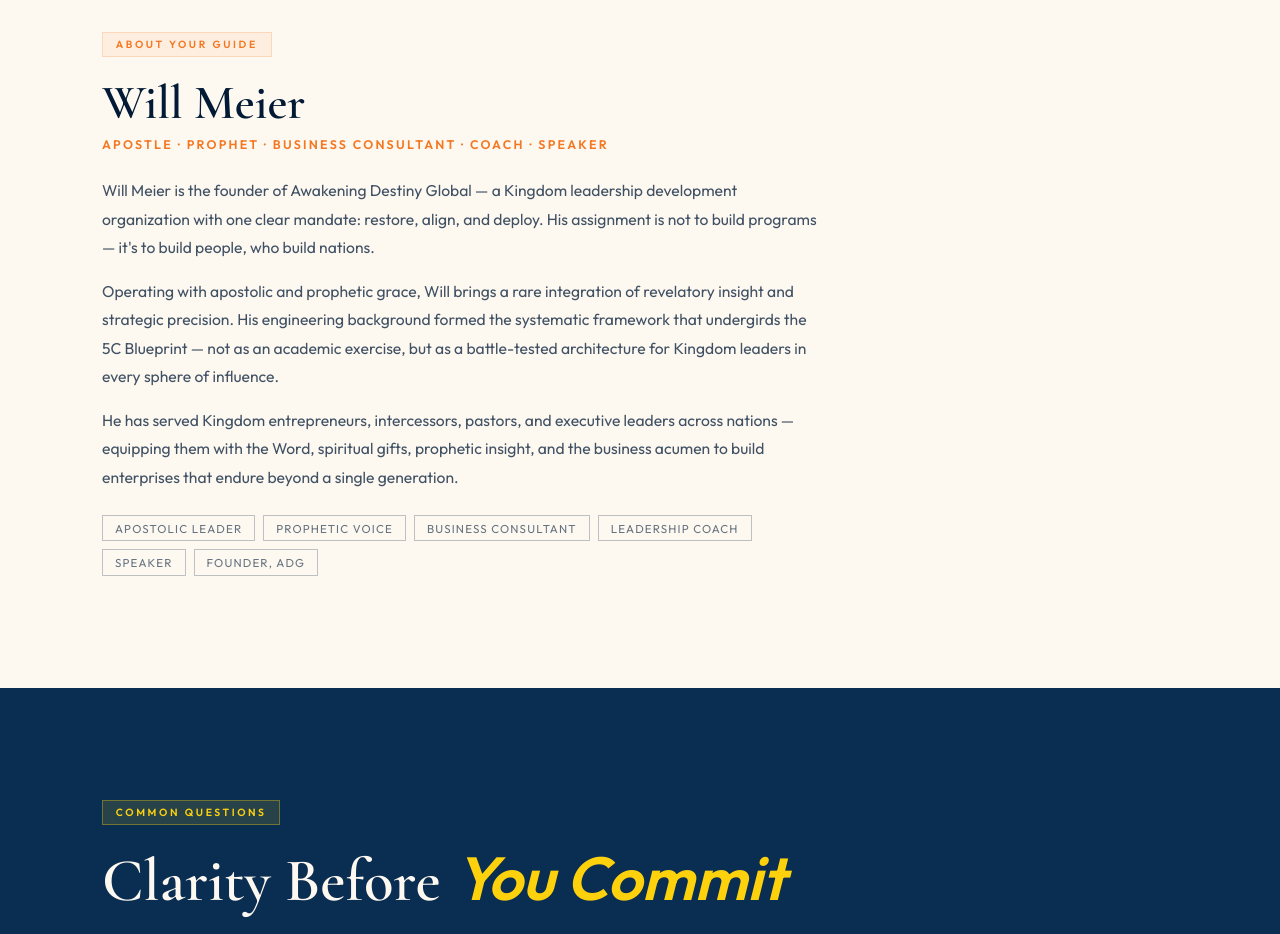
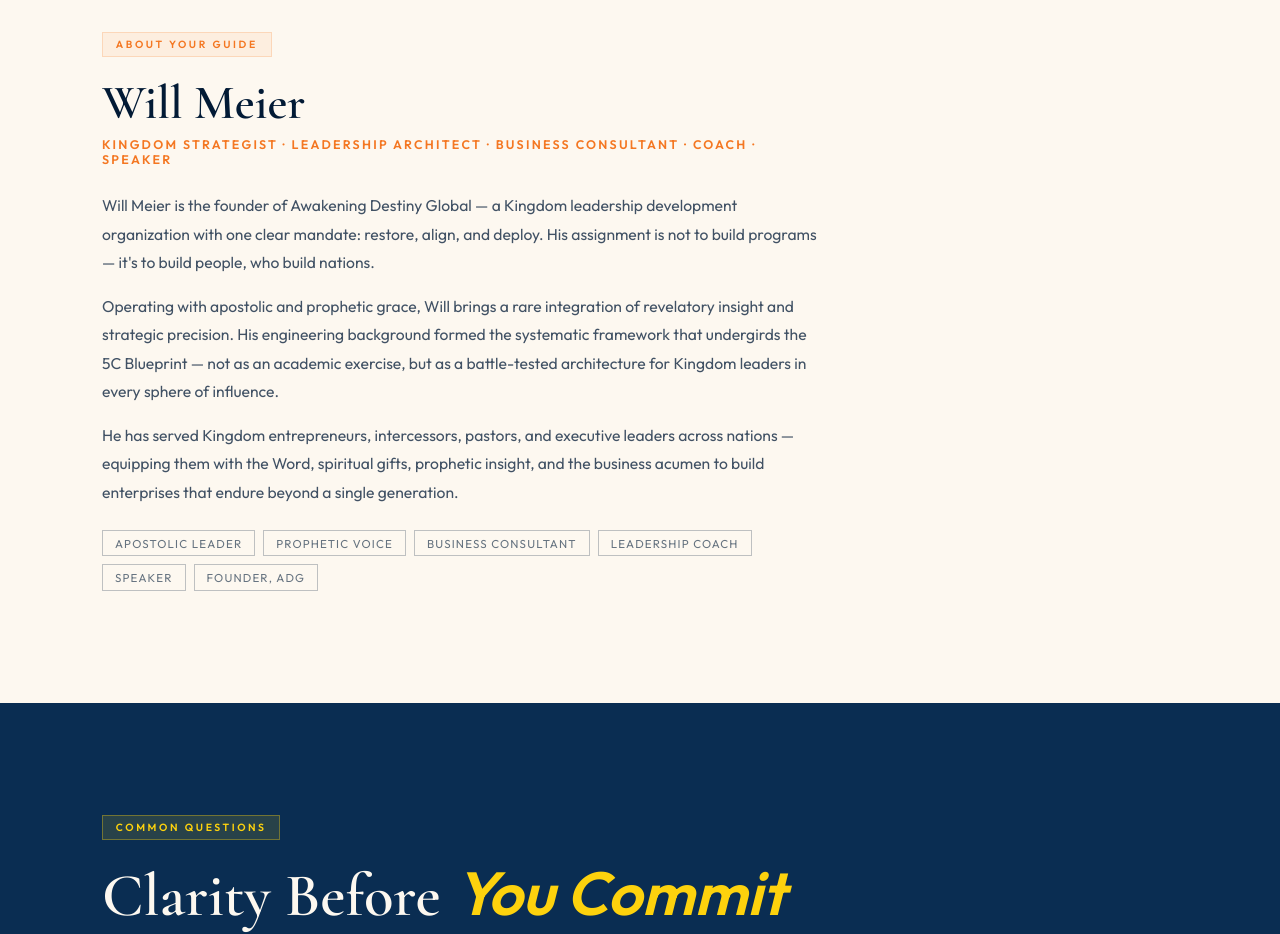
Before and after one commit to drwill888/adg-training-portal, a Next.js app: page / in a window 1280 px wide. Shown: the part 9180-10114 px from the top of the page. Built offline with nearby package versions, Linux system fonts and the light colour scheme; no server answers.

Commit message:
Update leader title: remove Apostle/Prophet, add Kingdom Strategist/Leadership Architect
https://claude.ai/code/session_01QYKzCivDuzfoh9ZrjiDk7s

```diff
--- a/pages/index.js
+++ b/pages/index.js
@@ -472,7 +472,7 @@ export default function LandingPage() {
               <div className="leader-content">
                 <div className="section-badge orange">About Your Guide</div>
                 <h2>Will Meier</h2>
-                <div className="leader-title">Apostle · Prophet · Business Consultant · Coach · Speaker</div>
+                <div className="leader-title">Kingdom Strategist · Leadership Architect · Business Consultant · Coach · Speaker</div>
                 <p>Will Meier is the founder of Awakening Destiny Global — a Kingdom leadership development organization with one clear mandate: restore, align, and deploy. His assignment is not to build programs — it&apos;s to build people, who build nations.</p>
                 <p>Operating with apostolic and prophetic grace, Will brings a rare integration of revelatory insight and strategic precision. His engineering background formed the systematic framework that undergirds the 5C Blueprint — not as an academic exercise, but as a battle-tested architecture for Kingdom leaders in every sphere of influence.</p>
                 <p>He has served Kingdom entrepreneurs, intercessors, pastors, and executive leaders across nations — equipping them with the Word, spiritual gifts, prophetic insight, and the business acumen to build enterprises that endure beyond a single generation.</p>
```
